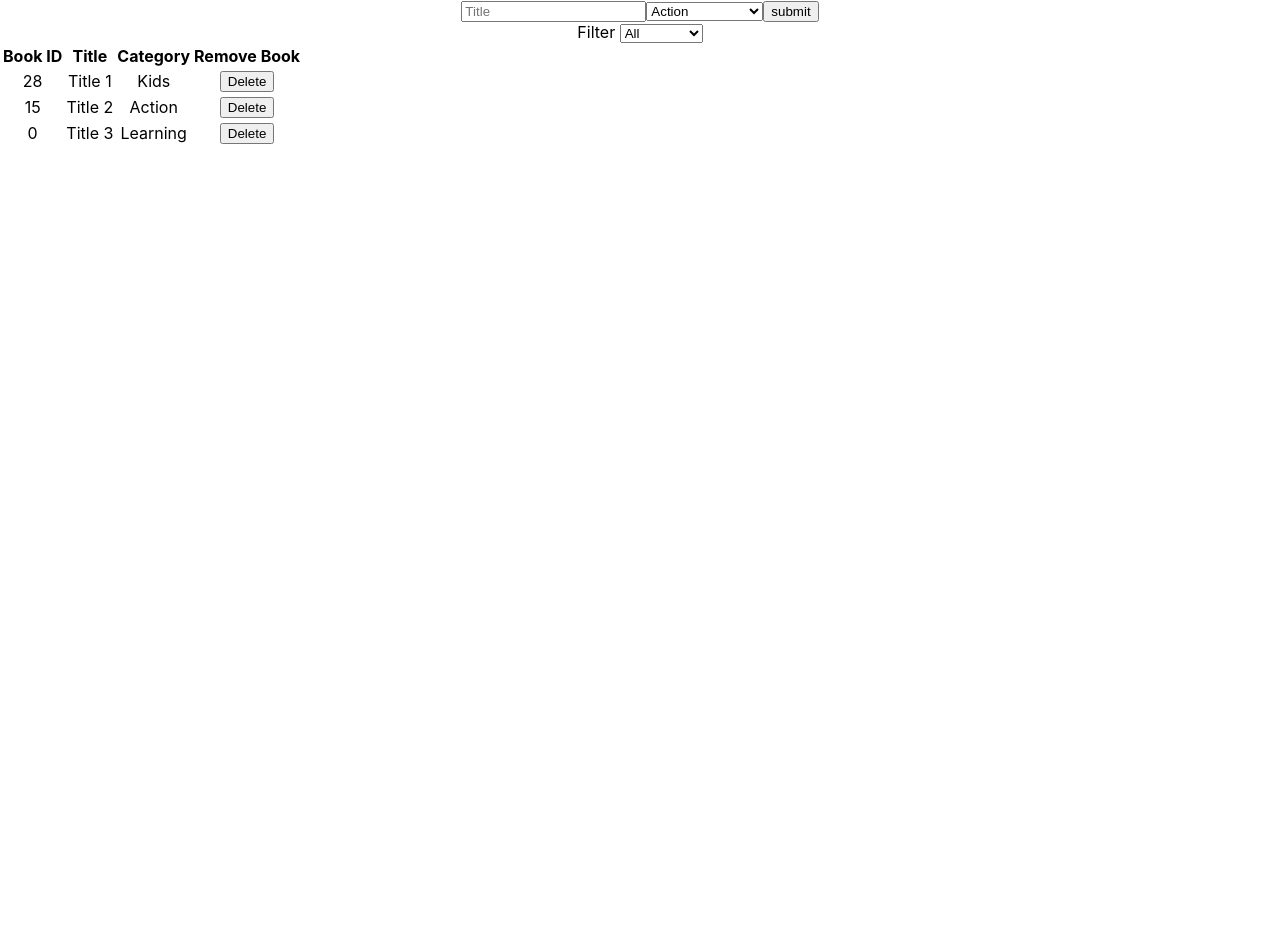
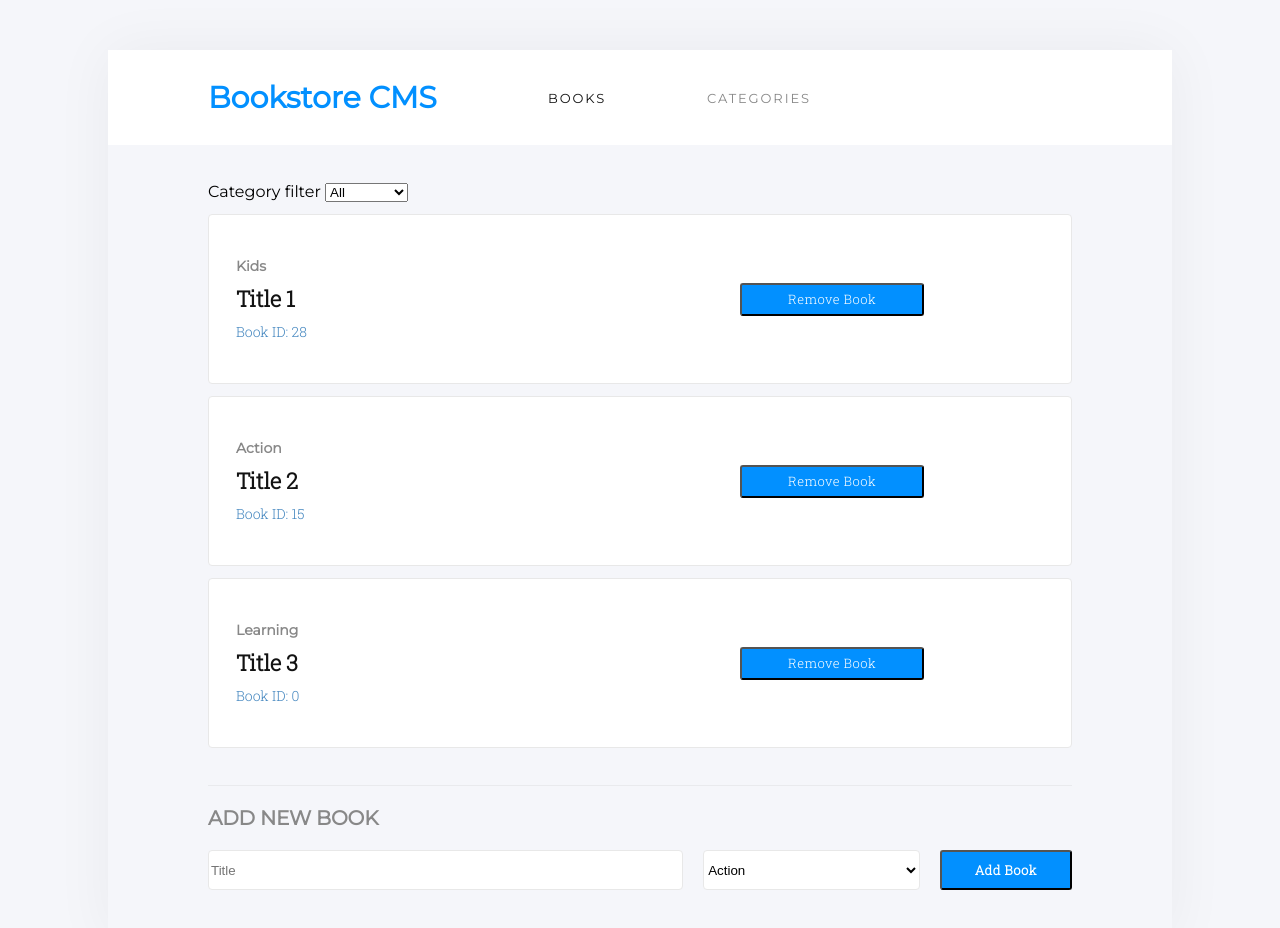
Before and after one commit to WCanirinka/bookstore-app, a React (Create React App) app: page / in a window 1280 px wide. Shown: the top 928 px of the page. Before the commit the page ends 800 px from the top, so only its background shows below. Built offline with nearby package versions, Linux system fonts and the light colour scheme.

Commit message:
added styling to the book app with the parameters given by microverse

```diff
--- a/public/index.html
+++ b/public/index.html
@@ -3,6 +3,8 @@
   <head>
     <meta charset="utf-8" />
     <link rel="icon" href="%PUBLIC_URL%/favicon.ico" />
+    <link href="https://fonts.googleapis.com/css2?family=Roboto+Slab:wght@300&display=swap" rel="stylesheet">
+    <link href="https://fonts.googleapis.com/css2?family=Montserrat&display=swap" rel="stylesheet">
     <meta name="viewport" content="width=device-width, initial-scale=1" />
     <meta name="theme-color" content="#000000" />
     <meta
--- a/src/App.css
+++ /dev/null
@@ -1,38 +0,0 @@
-.App {
-  text-align: center;
-}
-
-.App-logo {
-  height: 40vmin;
-  pointer-events: none;
-}
-
-@media (prefers-reduced-motion: no-preference) {
-  .App-logo {
-    animation: App-logo-spin infinite 20s linear;
-  }
-}
-
-.App-header {
-  background-color: #282c34;
-  min-height: 100vh;
-  display: flex;
-  flex-direction: column;
-  align-items: center;
-  justify-content: center;
-  font-size: calc(10px + 2vmin);
-  color: white;
-}
-
-.App-link {
-  color: #61dafb;
-}
-
-@keyframes App-logo-spin {
-  from {
-    transform: rotate(0deg);
-  }
-  to {
-    transform: rotate(360deg);
-  }
-}
--- a/src/components/App.js
+++ b/src/components/App.js
@@ -1,13 +1,17 @@
 import React from 'react';
-import '../App.css';
 import BooksList from '../containers/BooksList';
 import BooksForm from '../containers/BooksForm';
 
 function App() {
   return (
-    <div className="App">
+    <div className="outer-container">
+      <nav>
+        <h1>Bookstore CMS</h1>
+        <span className="book-nav">BOOKS</span>
+        <span className="categories-nav">CATEGORIES</span>
+      </nav>
+      <BooksList />
       <BooksForm />
-      <BooksList />
     </div>
   );
 }
--- a/src/components/Book.js
+++ b/src/components/Book.js
@@ -2,16 +2,16 @@ import React from 'react';
 import PropTypes from 'prop-types';
 
 const Book = ({ book, removeBook }) => (
-  <tr>
-    <td>{book.id}</td>
-    <td>{book.title}</td>
-    <td>{book.category}</td>
-    <td>
-      <button type="button" onClick={() => removeBook(book)}>
-        Delete
-      </button>
-    </td>
-  </tr>
+  <div className="book-info">
+    <div>
+      <span className="book-category">{book.category}</span>
+      <span className="book-title">{book.title}</span>
+      <span className="book-id">{`Book ID: ${book.id}`}</span>
+    </div>
+    <button type="button" onClick={() => removeBook(book)}>
+      <span>Remove Book</span>
+    </button>
+  </div>
 );
 
 Book.propTypes = {
--- a/src/components/CategoryFilter.js
+++ b/src/components/CategoryFilter.js
@@ -7,7 +7,7 @@ const filters = ['All', ...categories];
 export default function CategoryFilter({ changeFilter }) {
   return (
     <div>
-      <span>Filter&nbsp;</span>
+      <span>Category filter&nbsp;</span>
       <select onChange={e => changeFilter(e.target.value)}>
         {filters.map(category => (
           <option value={category} key={category}>
--- a/src/containers/BooksForm.js
+++ b/src/containers/BooksForm.js
@@ -52,8 +52,10 @@ class BooksForm extends Component {
 
   render() {
     return (
+      <div className="book-form-container">
+        <h3>ADD NEW BOOK</h3>
         <form onSubmit={this.handleSubmit}>
-        <input type="text" placeholder="Title" name="title" onChange={this.handleChange} />
+          <input className="book-input" type="text" placeholder="Title" name="title" onChange={this.handleChange} />
           <select name="category" onChange={this.handleChange}>
             <option disabled>
               Select Category
@@ -64,8 +66,9 @@ class BooksForm extends Component {
               </option>
             ))}
           </select>
-        <input type="submit" value="submit" />
+          <input className="submit-btn" type="submit" value="Add Book" />
         </form>
+      </div>
     );
   }
 }
--- a/src/containers/BooksList.js
+++ b/src/containers/BooksList.js
@@ -22,21 +22,11 @@ const BookList = ({
 
 
   return (
-    <div>
+    <div className="booklist-container">
       <CategoryFilter changeFilter={handleFilterChange} />
-      <table>
-        <thead>
-          <tr>
-            <th>Book ID</th>
-            <th>Title</th>
-            <th>Category</th>
-            <th>Remove Book</th>
-          </tr>
-        </thead>
-        <tbody>
-          {displayBooks}
-        </tbody>
-      </table>
+      <div className="books-container">
+        {displayBooks}
+      </div>
     </div>
   );
 };
--- a/src/index.css
+++ b/src/index.css
@@ -1,13 +1,225 @@
-body {
-  margin: 0;
-  font-family: -apple-system, BlinkMacSystemFont, 'Segoe UI', 'Roboto', 'Oxygen',
-    'Ubuntu', 'Cantarell', 'Fira Sans', 'Droid Sans', 'Helvetica Neue',
-    sans-serif;
-  -webkit-font-smoothing: antialiased;
-  -moz-osx-font-smoothing: grayscale;
+* {
+  -webkit-box-sizing: border-box;
+          box-sizing: border-box;
 }
 
-code {
-  font-family: source-code-pro, Menlo, Monaco, Consolas, 'Courier New',
-    monospace;
+body {
+  font-family: 'Montserrat', sans-serif;
+  background-color: #f5f6fa;
 }
+
+.outer-container {
+  margin: 50px 100px;
+  padding-bottom: 50px;
+  border-radius: 4px;
+  -webkit-box-shadow: 0 0 60px 0 rgba(0, 0, 0, 0.05);
+          box-shadow: 0 0 60px 0 rgba(0, 0, 0, 0.05);
+}
+
+nav {
+  display: -webkit-box;
+  display: -ms-flexbox;
+  display: flex;
+  -webkit-box-align: center;
+      -ms-flex-align: center;
+          align-items: center;
+  height: 95px;
+  background-color: #ffffff;
+}
+
+nav h1, nav span {
+  margin-left: 100px;
+}
+
+nav h1 {
+  width: 240px;
+  height: 37px;
+  font-size: 30px;
+  font-weight: bold;
+  font-stretch: normal;
+  font-style: normal;
+  line-height: normal;
+  letter-spacing: normal;
+  color: #0290ff;
+}
+
+nav .book-nav {
+  width: 59px;
+  height: 16px;
+  font-size: 13px;
+  font-weight: normal;
+  font-stretch: normal;
+  font-style: normal;
+  line-height: normal;
+  letter-spacing: 1.9px;
+  color: #121212;
+}
+
+nav .categories-nav {
+  width: 105px;
+  height: 16px;
+  opacity: 0.5;
+  font-size: 13px;
+  font-weight: normal;
+  font-stretch: normal;
+  font-style: normal;
+  line-height: normal;
+  letter-spacing: 1.9px;
+  color: #121212;
+}
+
+.booklist-container {
+  margin: 37px 100px;
+}
+
+.booklist-container .book-info {
+  display: -webkit-box;
+  display: -ms-flexbox;
+  display: flex;
+  -webkit-box-pack: justify;
+      -ms-flex-pack: justify;
+          justify-content: space-between;
+  -webkit-box-align: center;
+      -ms-flex-align: center;
+          align-items: center;
+  margin: 12px 0;
+  height: 170px;
+  border-radius: 4px;
+  border: solid 1px #e8e8e8;
+  background-color: #ffffff;
+}
+
+.booklist-container .book-info div {
+  display: -webkit-box;
+  display: -ms-flexbox;
+  display: flex;
+  -webkit-box-orient: vertical;
+  -webkit-box-direction: normal;
+      -ms-flex-flow: column;
+          flex-flow: column;
+  height: 50%;
+  -webkit-box-pack: justify;
+      -ms-flex-pack: justify;
+          justify-content: space-between;
+  margin-left: 27px;
+}
+
+.booklist-container .book-info button {
+  width: 184px;
+  height: 33px;
+  margin-right: 147px;
+  border-radius: 3px;
+  background-color: #0290ff;
+}
+
+.booklist-container .book-info button span {
+  width: 143px;
+  height: 18px;
+  font-family: "Roboto Slab", serif;
+  font-size: 13px;
+  font-weight: 300;
+  font-stretch: normal;
+  font-style: normal;
+  line-height: normal;
+  letter-spacing: 0.5px;
+  text-align: center;
+  color: #ffffff;
+}
+
+.book-category {
+  width: 49px;
+  height: 18px;
+  opacity: 0.5;
+  font-size: 14px;
+  font-weight: bold;
+  font-stretch: normal;
+  font-style: normal;
+  line-height: normal;
+  letter-spacing: normal;
+  color: #121212;
+}
+
+.book-title {
+  width: 197px;
+  height: 29px;
+  font-family: "Roboto Slab", serif;
+  font-size: 22px;
+  font-weight: bold;
+  font-stretch: normal;
+  font-style: normal;
+  line-height: normal;
+  letter-spacing: -0.2px;
+  color: #121212;
+}
+
+.book-id {
+  width: 107px;
+  height: 19px;
+  font-family: "Roboto Slab", serif;
+  font-size: 14px;
+  font-weight: 300;
+  font-stretch: normal;
+  font-style: normal;
+  line-height: normal;
+  letter-spacing: normal;
+  color: #4386bf;
+}
+
+.book-form-container {
+  margin: 0 100px;
+  border-top: 1px solid rgba(0, 0, 0, 0.05);
+}
+
+.book-form-container h3 {
+  height: 24px;
+  font-size: 20px;
+  font-weight: bold;
+  font-stretch: normal;
+  font-style: normal;
+  line-height: normal;
+  letter-spacing: -0.18px;
+  color: #888888;
+}
+
+.book-form-container form {
+  display: -webkit-box;
+  display: -ms-flexbox;
+  display: flex;
+  height: 40px;
+}
+
+.book-form-container form .book-input {
+  -ms-flex-preferred-size: 55%;
+      flex-basis: 55%;
+  margin-right: 20px;
+  border-radius: 4px;
+  border: solid 1px #e8e8e8;
+  background-color: #ffffff;
+}
+
+.book-form-container form select {
+  -webkit-box-flex: 1;
+      -ms-flex-positive: 1;
+          flex-grow: 1;
+  border-radius: 4px;
+  border: solid 1px #e8e8e8;
+  background-color: #ffffff;
+}
+
+.book-form-container form .submit-btn {
+  -ms-flex-preferred-size: 15.33%;
+      flex-basis: 15.33%;
+  margin-left: 20px;
+  border-radius: 3px;
+  background-color: #0290ff;
+  font-size: 13px;
+  font-weight: bold;
+  font-stretch: normal;
+  font-style: normal;
+  line-height: normal;
+  letter-spacing: 0.5px;
+  text-align: center;
+  color: #ffffff;
+  font-family: "Roboto Slab", serif;
+}
+/*# sourceMappingURL=index.css.map */
--- /dev/null
+++ b/src/index.scss
@@ -0,0 +1,194 @@
+$roboto: 'Roboto Slab', serif;
+
+* {
+  box-sizing: border-box;
+}
+
+body {
+  font-family: 'Montserrat', sans-serif;
+  background-color: #f5f6fa;
+}
+
+.outer-container {
+  margin: 50px 100px;
+  padding-bottom: 50px;
+  border-radius: 4px;
+  box-shadow: 0 0 60px 0 rgba(0, 0, 0, 0.05);
+}
+
+// nav
+
+nav {
+  display: flex;
+  align-items: center;
+  height: 95px;
+  background-color: #ffffff;
+  h1, span {
+    margin-left: 100px;
+  }
+  h1 {
+    width: 240px;
+    height: 37px;
+    font-size: 30px;
+    font-weight: bold;
+    font-stretch: normal;
+    font-style: normal;
+    line-height: normal;
+    letter-spacing: normal;
+    color: #0290ff;
+  }
+  .book-nav {
+    width: 59px;
+    height: 16px;
+    font-size: 13px;
+    font-weight: normal;
+    font-stretch: normal;
+    font-style: normal;
+    line-height: normal;
+    letter-spacing: 1.9px;
+    color: #121212;
+  }
+  .categories-nav {
+    width: 105px;
+    height: 16px;
+    opacity: 0.5;
+    font-size: 13px;
+    font-weight: normal;
+    font-stretch: normal;
+    font-style: normal;
+    line-height: normal;
+    letter-spacing: 1.9px;
+    color: #121212;
+  }
+}
+
+// books container
+
+.booklist-container {
+  margin: 37px 100px;
+  .book-info {
+    display: flex;
+    justify-content: space-between;
+    align-items: center;
+    margin: 12px 0;
+    height: 170px;
+    border-radius: 4px;
+    border: solid 1px #e8e8e8;
+    background-color: #ffffff;
+    div {
+      display: flex;
+      flex-flow: column;
+      height: 50%;
+      justify-content: space-between;
+      margin-left: 27px;
+    }
+    button {
+      width: 184px;
+      height: 33px;
+      margin-right: 147px;
+      border-radius: 3px;
+      background-color: #0290ff;
+      span {
+        width: 143px;
+        height: 18px;
+        font-family: $roboto;
+        font-size: 13px;
+        font-weight: 300;
+        font-stretch: normal;
+        font-style: normal;
+        line-height: normal;
+        letter-spacing: 0.5px;
+        text-align: center;
+        color: #ffffff;
+      }
+    }
+  }
+}
+
+.book-category {
+  width: 49px;
+  height: 18px;
+  opacity: 0.5;
+  font-size: 14px;
+  font-weight: bold;
+  font-stretch: normal;
+  font-style: normal;
+  line-height: normal;
+  letter-spacing: normal;
+  color: #121212;
+}
+
+.book-title {
+  width: 197px;
+  height: 29px;
+  font-family: $roboto;
+  font-size: 22px;
+  font-weight: bold;
+  font-stretch: normal;
+  font-style: normal;
+  line-height: normal;
+  letter-spacing: -0.2px;
+  color: #121212;
+}
+
+.book-id {
+  width: 107px;
+  height: 19px;
+  font-family: $roboto;
+  font-size: 14px;
+  font-weight: 300;
+  font-stretch: normal;
+  font-style: normal;
+  line-height: normal;
+  letter-spacing: normal;
+  color: #4386bf;
+}
+
+// Add new book form
+
+.book-form-container {
+  margin: 0 100px;
+  border-top: 1px solid rgba(0, 0, 0, 0.05);
+  h3 {
+    height: 24px;
+    font-size: 20px;
+    font-weight: bold;
+    font-stretch: normal;
+    font-style: normal;
+    line-height: normal;
+    letter-spacing: -0.18px;
+    color: #888888;
+  }
+  form {
+    display: flex;
+    height: 40px;
+    .book-input {
+      flex-basis: 55%;
+      margin-right: 20px;
+      border-radius: 4px;
+      border: solid 1px #e8e8e8;
+      background-color: #ffffff;
+    }
+    select {
+      flex-grow: 1;
+      border-radius: 4px;
+      border: solid 1px #e8e8e8;
+      background-color: #ffffff;
+    }
+    .submit-btn {
+      flex-basis: 15.33%;
+      margin-left: 20px;
+      border-radius: 3px;
+      background-color: #0290ff;
+      font-size: 13px;
+      font-weight: bold;
+      font-stretch: normal;
+      font-style: normal;
+      line-height: normal;
+      letter-spacing: 0.5px;
+      text-align: center;
+      color: #ffffff;
+      font-family: $roboto;
+    }
+  }
+}
```
Also changed, not shown: 1 other file (tests, documents, lock files or other folders). Lines whose indentation alone changed are shown as unchanged.
